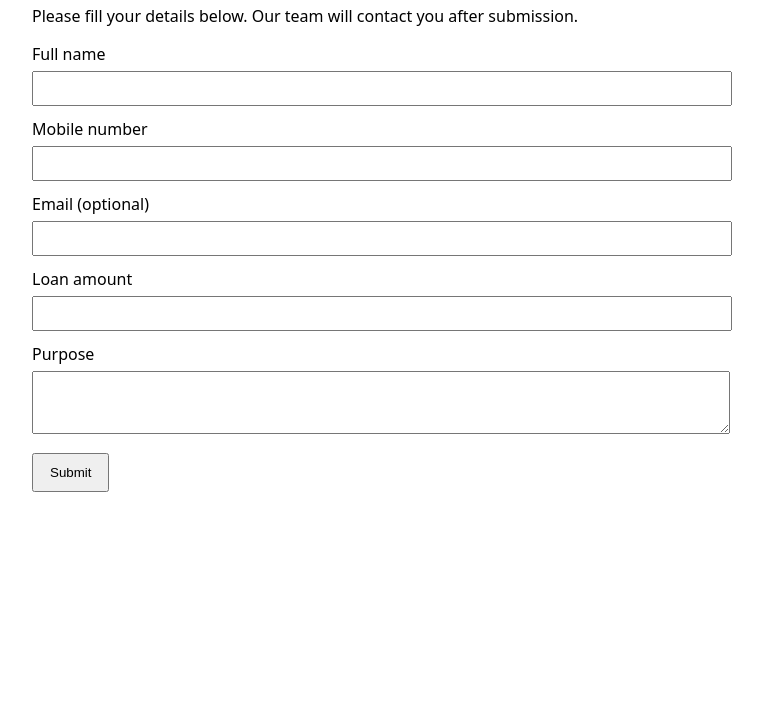
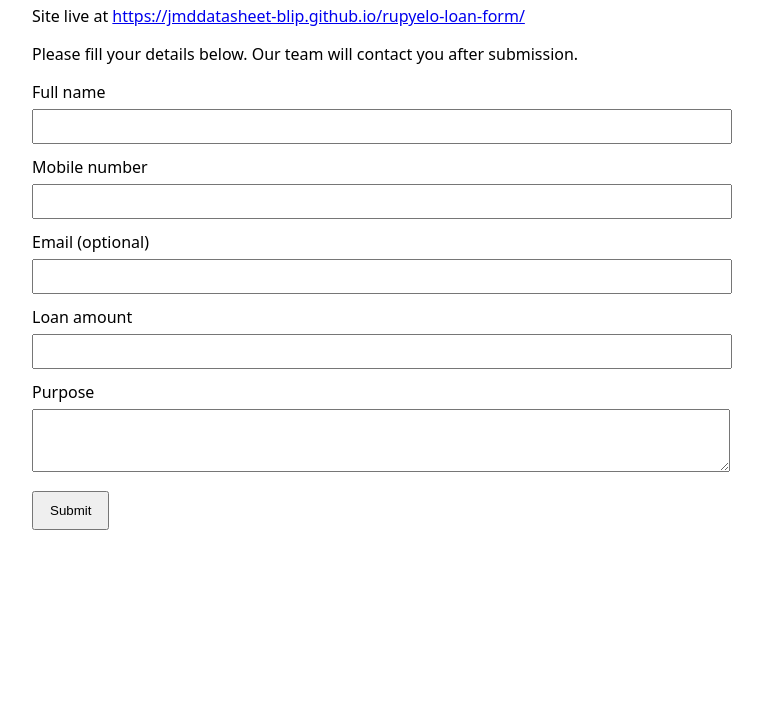
Before and after one commit to jmddatasheet-blip/rupyelo-loan-form, a plain HTML site: page index.html in a window 1280 px wide. Shown: the part 83-800 px from the top of the page, without its empty margins (268-1031 px from the left). Drawn offline with Linux system fonts and the light colour scheme.

Commit message:
Add shareable templates; show Pages URL in index.html

```diff
--- a/index.html
+++ b/index.html
@@ -15,6 +15,7 @@
   <body>
     <div class="container">
       <h1>RUPEYLO - Digital Loan Request</h1>
+      <p>Site live at <a href="https://jmddatasheet-blip.github.io/rupyelo-loan-form/">https://jmddatasheet-blip.github.io/rupyelo-loan-form/</a></p>
       <p>Please fill your details below. Our team will contact you after submission.</p>
       <form id="loanForm">
         <label>Full name<input name="name" required></label>
```
Also changed, not shown: 1 other file.
